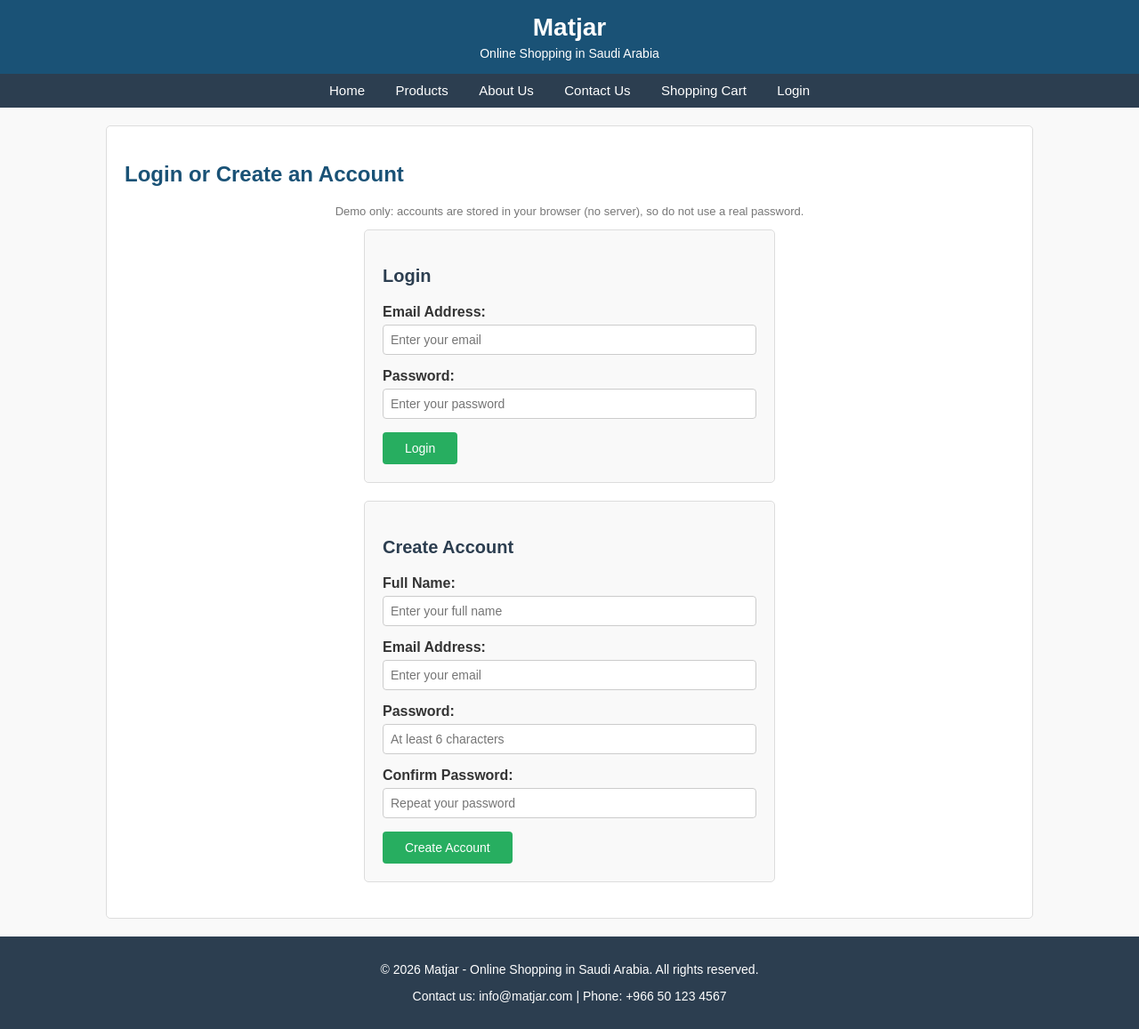
After one commit to Mohd891/matjar-store, a PHP site: page /login.html in a window 1280 px wide. The commit adds this page. Shown: the whole page at 89% size. Run offline with PHP 8.4, Linux system fonts and the light colour scheme.

Commit message:
Add demo login and registration page with nav login/logout link
Co-Authored-By: Claude Sonnet 5.5 <noreply@anthropic.com>
Claude-Session: https://claude.ai/code/session_01NEgUPmooorw6E3J3fjz1eE

```diff
--- a/about.html
+++ b/about.html
@@ -21,6 +21,7 @@
         <a href="about.html">About Us</a>
         <a href="contact.html">Contact Us</a>
         <a href="cart.html">Shopping Cart</a>
+        <a href="login.html" id="auth-link">Login</a>
     </nav>
 
     <!-- Main Content -->
--- a/cart.html
+++ b/cart.html
@@ -21,6 +21,7 @@
         <a href="about.html">About Us</a>
         <a href="contact.html">Contact Us</a>
         <a href="cart.html">Shopping Cart</a>
+        <a href="login.html" id="auth-link">Login</a>
     </nav>
 
     <!-- Main Content -->
--- a/contact.html
+++ b/contact.html
@@ -21,6 +21,7 @@
         <a href="about.html">About Us</a>
         <a href="contact.html">Contact Us</a>
         <a href="cart.html">Shopping Cart</a>
+        <a href="login.html" id="auth-link">Login</a>
     </nav>
 
     <!-- Main Content -->
--- a/index.html
+++ b/index.html
@@ -24,6 +24,7 @@
         <a href="about.html">About Us</a>
         <a href="contact.html">Contact Us</a>
         <a href="cart.html">Shopping Cart</a>
+        <a href="login.html" id="auth-link">Login</a>
     </nav>
 
     <!-- ===== Main Content ===== -->
--- /dev/null
+++ b/login.html
@@ -0,0 +1,99 @@
+<!DOCTYPE html>
+<html lang="en">
+<head>
+    <meta charset="UTF-8">
+    <meta name="viewport" content="width=device-width, initial-scale=1.0">
+    <title>Matjar - Login</title>
+    <link rel="stylesheet" type="text/css" href="style.css">
+</head>
+<body>
+
+    <!-- Header -->
+    <header>
+        <h1>Matjar</h1>
+        <p>Online Shopping in Saudi Arabia</p>
+    </header>
+
+    <!-- Navigation -->
+    <nav>
+        <a href="index.html">Home</a>
+        <a href="products.html">Products</a>
+        <a href="about.html">About Us</a>
+        <a href="contact.html">Contact Us</a>
+        <a href="cart.html">Shopping Cart</a>
+        <a href="login.html" id="auth-link">Login</a>
+    </nav>
+
+    <!-- Main Content -->
+    <div class="main-content">
+
+        <h2>Login or Create an Account</h2>
+        <p class="auth-note">Demo only: accounts are stored in your browser (no server), so do not use a real password.</p>
+
+        <p id="logged-in-message" style="display: none; text-align: center; font-size: 18px;">
+            You are logged in as <strong id="logged-in-name"></strong>.
+            <button class="btn btn-red" onclick="logout()">Logout</button>
+        </p>
+
+        <div id="auth-forms">
+
+            <!-- Login Form -->
+            <div class="auth-box">
+                <h3>Login</h3>
+                <form onsubmit="return loginUser(event)">
+                    <div class="form-group">
+                        <label for="login-email">Email Address:</label>
+                        <input type="email" id="login-email" placeholder="Enter your email">
+                        <p class="error-message" id="login-email-error"></p>
+                    </div>
+                    <div class="form-group">
+                        <label for="login-password">Password:</label>
+                        <input type="password" id="login-password" placeholder="Enter your password">
+                        <p class="error-message" id="login-password-error"></p>
+                    </div>
+                    <input type="submit" value="Login">
+                </form>
+            </div>
+
+            <!-- Register Form -->
+            <div class="auth-box">
+                <h3>Create Account</h3>
+                <form onsubmit="return registerUser(event)">
+                    <div class="form-group">
+                        <label for="reg-name">Full Name:</label>
+                        <input type="text" id="reg-name" placeholder="Enter your full name">
+                        <p class="error-message" id="reg-name-error"></p>
+                    </div>
+                    <div class="form-group">
+                        <label for="reg-email">Email Address:</label>
+                        <input type="email" id="reg-email" placeholder="Enter your email">
+                        <p class="error-message" id="reg-email-error"></p>
+                    </div>
+                    <div class="form-group">
+                        <label for="reg-password">Password:</label>
+                        <input type="password" id="reg-password" placeholder="At least 6 characters">
+                        <p class="error-message" id="reg-password-error"></p>
+                    </div>
+                    <div class="form-group">
+                        <label for="reg-confirm">Confirm Password:</label>
+                        <input type="password" id="reg-confirm" placeholder="Repeat your password">
+                        <p class="error-message" id="reg-confirm-error"></p>
+                    </div>
+                    <input type="submit" value="Create Account">
+                </form>
+            </div>
+
+        </div>
+
+    </div>
+
+    <!-- Footer -->
+    <footer>
+        <p>&copy; 2026 Matjar - Online Shopping in Saudi Arabia. All rights reserved.</p>
+        <p>Contact us: info@matjar.com | Phone: +966 50 123 4567</p>
+    </footer>
+
+    <script src="main.js"></script>
+
+</body>
+</html>
--- a/main.js
+++ b/main.js
@@ -186,6 +186,159 @@ function clearCart() {
     }
 }
 
+// ===== Login / Account Functions (demo only - data is kept in the browser) =====
+
+var EMAIL_PATTERN = /^[^\s@]+@[^\s@]+\.[^\s@]+$/;
+
+// Read the list of registered users (empty array if missing or corrupted)
+function getUsers() {
+    try {
+        var users = JSON.parse(localStorage.getItem("matjarUsers"));
+        if (Array.isArray(users)) {
+            return users;
+        }
+    } catch (e) {
+        // corrupted data - start fresh
+    }
+    return [];
+}
+
+// Get the logged-in user's name (or null)
+function getCurrentUser() {
+    return localStorage.getItem("matjarCurrentUser");
+}
+
+// Hash the password with SHA-256 so it is not stored as plain text
+function hashPassword(password) {
+    var data = new TextEncoder().encode(password);
+    return crypto.subtle.digest("SHA-256", data).then(function (buffer) {
+        var bytes = new Uint8Array(buffer);
+        var hex = "";
+        for (var i = 0; i < bytes.length; i++) {
+            hex += ("0" + bytes[i].toString(16)).slice(-2);
+        }
+        return hex;
+    });
+}
+
+function setError(id, message) {
+    document.getElementById(id).textContent = message;
+}
+
+// Update the navigation link and the login page depending on login state
+function updateAuthUI() {
+    var user = getCurrentUser();
+    var link = document.getElementById("auth-link");
+    if (link) {
+        link.textContent = user ? "Logout (" + user + ")" : "Login";
+        link.href = user ? "#" : "login.html";
+        link.onclick = user ? function (e) { e.preventDefault(); logout(); } : null;
+    }
+    var forms = document.getElementById("auth-forms");
+    var message = document.getElementById("logged-in-message");
+    if (forms && message) {
+        forms.style.display = user ? "none" : "block";
+        message.style.display = user ? "block" : "none";
+        document.getElementById("logged-in-name").textContent = user || "";
+    }
+}
+
+function registerUser(event) {
+    event.preventDefault();
+    var name = document.getElementById("reg-name").value.trim();
+    var email = document.getElementById("reg-email").value.trim().toLowerCase();
+    var password = document.getElementById("reg-password").value;
+    var confirmPassword = document.getElementById("reg-confirm").value;
+    var isValid = true;
+
+    setError("reg-name-error", "");
+    setError("reg-email-error", "");
+    setError("reg-password-error", "");
+    setError("reg-confirm-error", "");
+
+    if (name === "") {
+        setError("reg-name-error", "Please enter your name.");
+        isValid = false;
+    }
+    if (!EMAIL_PATTERN.test(email)) {
+        setError("reg-email-error", "Please enter a valid email address.");
+        isValid = false;
+    } else {
+        var users = getUsers();
+        for (var i = 0; i < users.length; i++) {
+            if (users[i].email === email) {
+                setError("reg-email-error", "This email is already registered.");
+                isValid = false;
+            }
+        }
+    }
+    if (password.length < 6) {
+        setError("reg-password-error", "Password must be at least 6 characters.");
+        isValid = false;
+    }
+    if (confirmPassword !== password) {
+        setError("reg-confirm-error", "Passwords do not match.");
+        isValid = false;
+    }
+    if (!isValid) {
+        return false;
+    }
+
+    hashPassword(password).then(function (hash) {
+        var allUsers = getUsers();
+        allUsers.push({ name: name, email: email, password: hash });
+        localStorage.setItem("matjarUsers", JSON.stringify(allUsers));
+        localStorage.setItem("matjarCurrentUser", name);
+        alert("Account created! Welcome, " + name + ".");
+        updateAuthUI();
+    });
+    return false;
+}
+
+function loginUser(event) {
+    event.preventDefault();
+    var email = document.getElementById("login-email").value.trim().toLowerCase();
+    var password = document.getElementById("login-password").value;
+    var isValid = true;
+
+    setError("login-email-error", "");
+    setError("login-password-error", "");
+
+    if (!EMAIL_PATTERN.test(email)) {
+        setError("login-email-error", "Please enter a valid email address.");
+        isValid = false;
+    }
+    if (password === "") {
+        setError("login-password-error", "Please enter your password.");
+        isValid = false;
+    }
+    if (!isValid) {
+        return false;
+    }
+
+    hashPassword(password).then(function (hash) {
+        var users = getUsers();
+        for (var i = 0; i < users.length; i++) {
+            if (users[i].email === email && users[i].password === hash) {
+                localStorage.setItem("matjarCurrentUser", users[i].name);
+                alert("Welcome back, " + users[i].name + "!");
+                updateAuthUI();
+                return;
+            }
+        }
+        setError("login-password-error", "Incorrect email or password.");
+    });
+    return false;
+}
+
+function logout() {
+    localStorage.removeItem("matjarCurrentUser");
+    updateAuthUI();
+}
+
+// Run on every page once the DOM is ready
+document.addEventListener("DOMContentLoaded", updateAuthUI);
+
 // ===== Form Validation Function =====
 
 function validateForm() {
--- a/product1.html
+++ b/product1.html
@@ -21,6 +21,7 @@
         <a href="about.html">About Us</a>
         <a href="contact.html">Contact Us</a>
         <a href="cart.html">Shopping Cart</a>
+        <a href="login.html" id="auth-link">Login</a>
     </nav>
 
     <!-- Main Content -->
--- a/product2.html
+++ b/product2.html
@@ -21,6 +21,7 @@
         <a href="about.html">About Us</a>
         <a href="contact.html">Contact Us</a>
         <a href="cart.html">Shopping Cart</a>
+        <a href="login.html" id="auth-link">Login</a>
     </nav>
 
     <!-- Main Content -->
--- a/product3.html
+++ b/product3.html
@@ -21,6 +21,7 @@
         <a href="about.html">About Us</a>
         <a href="contact.html">Contact Us</a>
         <a href="cart.html">Shopping Cart</a>
+        <a href="login.html" id="auth-link">Login</a>
     </nav>
 
     <!-- Main Content -->
--- a/product4.html
+++ b/product4.html
@@ -21,6 +21,7 @@
         <a href="about.html">About Us</a>
         <a href="contact.html">Contact Us</a>
         <a href="cart.html">Shopping Cart</a>
+        <a href="login.html" id="auth-link">Login</a>
     </nav>
 
     <!-- Main Content -->
--- a/products.html
+++ b/products.html
@@ -21,6 +21,7 @@
         <a href="about.html">About Us</a>
         <a href="contact.html">Contact Us</a>
         <a href="cart.html">Shopping Cart</a>
+        <a href="login.html" id="auth-link">Login</a>
     </nav>
 
     <!-- Main Content -->
--- a/style.css
+++ b/style.css
@@ -202,6 +202,7 @@ label {
 input[type="text"],
 input[type="email"],
 input[type="tel"],
+input[type="password"],
 input[type="number"],
 textarea,
 select {
@@ -376,3 +377,19 @@ input[type="reset"]:hover {
         padding: 8px;
     }
 }
+
+/* ===== Login Page ===== */
+.auth-box {
+    max-width: 420px;
+    margin: 0 auto 20px auto;
+    padding: 20px;
+    border: 1px solid #dddddd;
+    border-radius: 5px;
+    background-color: #f9f9f9;
+}
+
+.auth-note {
+    text-align: center;
+    font-size: 13px;
+    color: #777777;
+}
```
Also changed, not shown: README.md.
